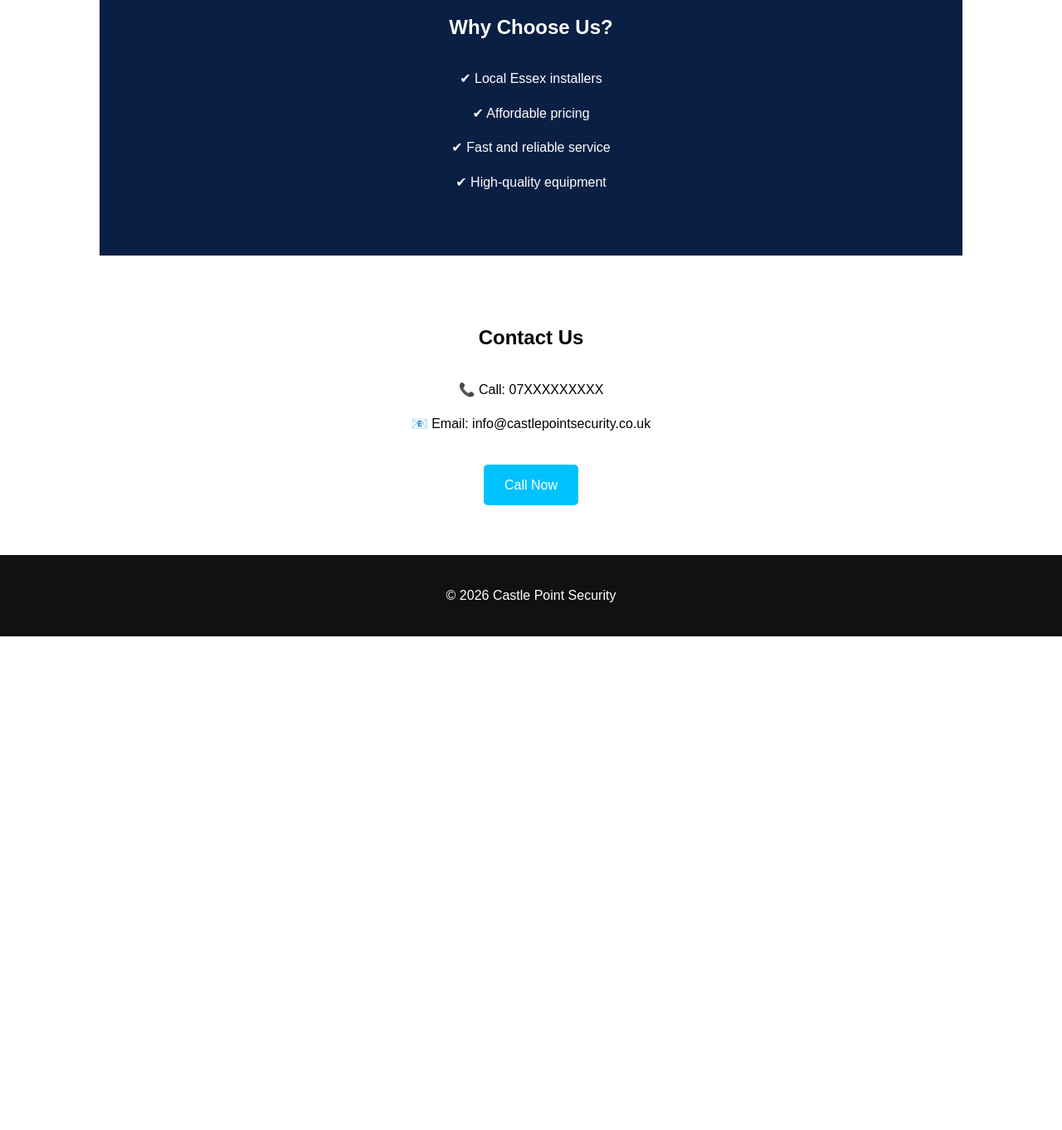
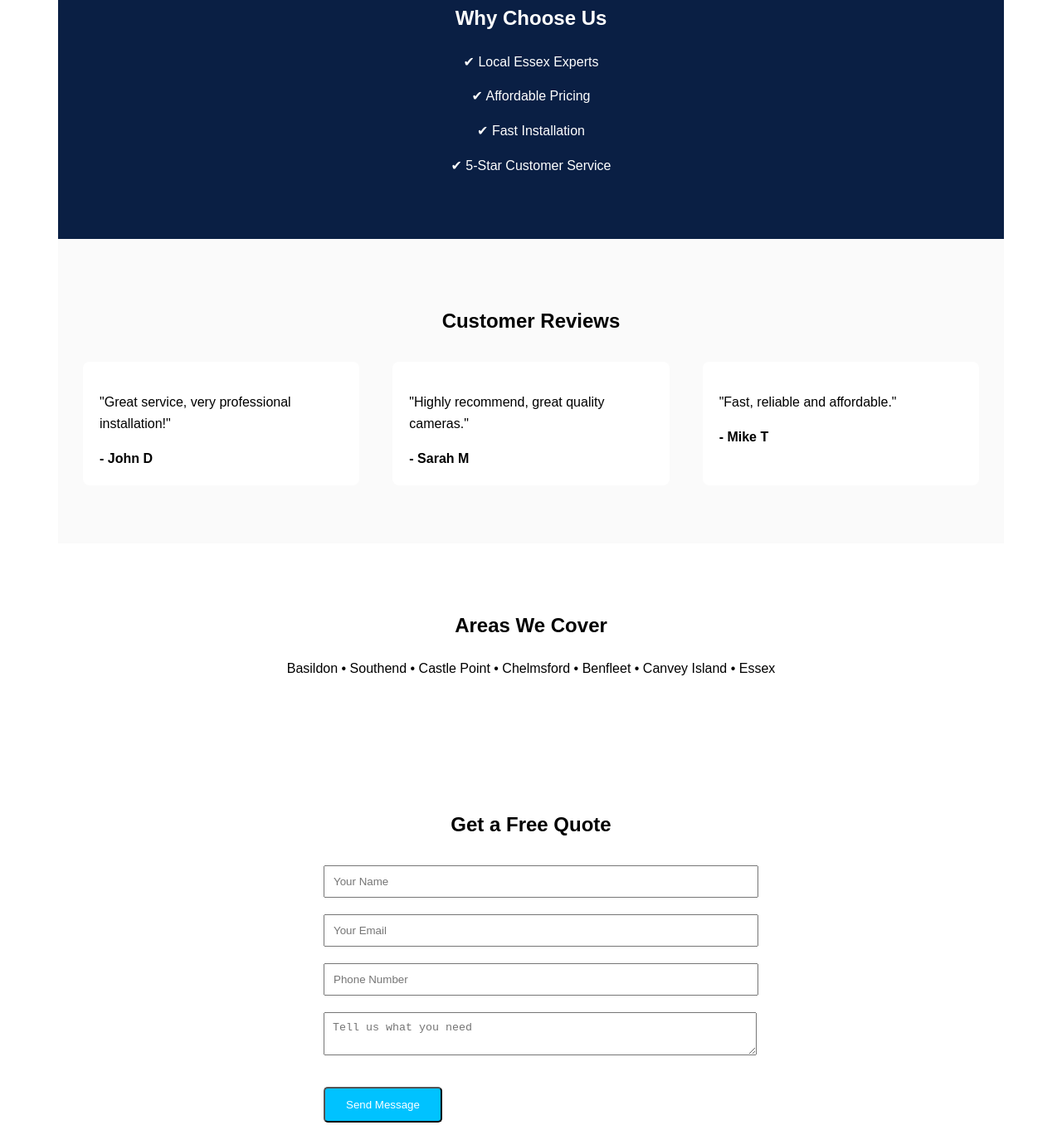
Before and after one commit to CCTVDA/castlepointsecurity, a plain HTML site: page index.html in a window 1280 px wide. Shown: the part 878-2240 px from the top of the page at 83% size. Before the commit the page ends 1645 px from the top, so only its background shows below. Drawn offline with Linux system fonts and the light colour scheme.

Commit message:
Update index.html

```diff
--- a/index.html
+++ b/index.html
@@ -15,7 +15,7 @@
 /* HERO */
 .hero {
   background: linear-gradient(rgba(0,0,0,0.7), rgba(0,0,0,0.7)),
-              url('https://images.unsplash.com/photo-1581091012184-5c8f8e7a3f4f');
+              url('https://images.unsplash.com/photo-1558002038-1055907df827');
   background-size: cover;
   background-position: center;
   color: white;
@@ -23,9 +23,7 @@
   padding: 100px 20px;
 }
 
-.hero h1 {
-  font-size: 2.5em;
-}
+.hero h1 { font-size: 2.5em; }
 
 .btn {
   display: inline-block;
@@ -37,17 +35,13 @@
   border-radius: 5px;
 }
 
-/* SECTIONS */
 section {
   padding: 60px 20px;
-  max-width: 1000px;
+  max-width: 1100px;
   margin: auto;
 }
 
-h2 {
-  text-align: center;
-  margin-bottom: 30px;
-}
+h2 { text-align: center; }
 
 /* SERVICES */
 .services {
@@ -63,16 +57,40 @@
   text-align: center;
 }
 
-/* WHY US */
+/* WHY */
 .why {
   background: #0a1f44;
   color: white;
   text-align: center;
 }
 
+/* REVIEWS */
+.reviews {
+  background: #fafafa;
+}
+
+.review {
+  background: white;
+  padding: 20px;
+  border-radius: 8px;
+  margin: 10px;
+}
+
+/* AREAS */
+.areas {
+  text-align: center;
+}
+
 /* CONTACT */
-.contact {
-  text-align: center;
+form {
+  max-width: 500px;
+  margin: auto;
+}
+
+input, textarea {
+  width: 100%;
+  padding: 10px;
+  margin: 10px 0;
 }
 
 footer {
@@ -82,8 +100,8 @@
   padding: 20px;
 }
 </style>
+</head>
 
-</head>
 <body>
 
 <!-- HERO -->
@@ -103,30 +121,63 @@
     </div>
     <div class="card">
       <h3>Business Security</h3>
-      <p>Keep your business safe with professional installations.</p>
+      <p>Secure your premises with professional systems.</p>
     </div>
     <div class="card">
       <h3>Maintenance</h3>
-      <p>Ongoing support and system upgrades.</p>
+      <p>Ongoing support and upgrades.</p>
     </div>
   </div>
 </section>
 
-<!-- WHY CHOOSE US -->
+<!-- WHY -->
 <section class="why">
-  <h2>Why Choose Us?</h2>
-  <p>✔ Local Essex installers</p>
-  <p>✔ Affordable pricing</p>
-  <p>✔ Fast and reliable service</p>
-  <p>✔ High-quality equipment</p>
+  <h2>Why Choose Us</h2>
+  <p>✔ Local Essex Experts</p>
+  <p>✔ Affordable Pricing</p>
+  <p>✔ Fast Installation</p>
+  <p>✔ 5-Star Customer Service</p>
+</section>
+
+<!-- REVIEWS -->
+<section class="reviews">
+  <h2>Customer Reviews</h2>
+  <div class="services">
+    <div class="review">
+      <p>"Great service, very professional installation!"</p>
+      <strong>- John D</strong>
+    </div>
+    <div class="review">
+      <p>"Highly recommend, great quality cameras."</p>
+      <strong>- Sarah M</strong>
+    </div>
+    <div class="review">
+      <p>"Fast, reliable and affordable."</p>
+      <strong>- Mike T</strong>
+    </div>
+  </div>
+</section>
+
+<!-- AREAS -->
+<section class="areas">
+  <h2>Areas We Cover</h2>
+  <p>Basildon • Southend • Castle Point • Chelmsford • Benfleet • Canvey Island • Essex</p>
 </section>
 
 <!-- CONTACT -->
-<section id="contact" class="contact">
-  <h2>Contact Us</h2>
+<section id="contact">
+  <h2>Get a Free Quote</h2>
+
+  <form action="https://formspree.io/f/yourformid" method="POST">
+    <input type="text" name="name" placeholder="Your Name" required>
+    <input type="email" name="email" placeholder="Your Email" required>
+    <input type="tel" name="phone" placeholder="Phone Number">
+    <textarea name="message" placeholder="Tell us what you need" required></textarea>
+    <button class="btn" type="submit">Send Message</button>
+  </form>
+
   <p>📞 Call: 07XXXXXXXXX</p>
   <p>📧 Email: info@castlepointsecurity.co.uk</p>
-  <a href="tel:07XXXXXXXXX" class="btn">Call Now</a>
 </section>
 
 <!-- FOOTER -->
```
